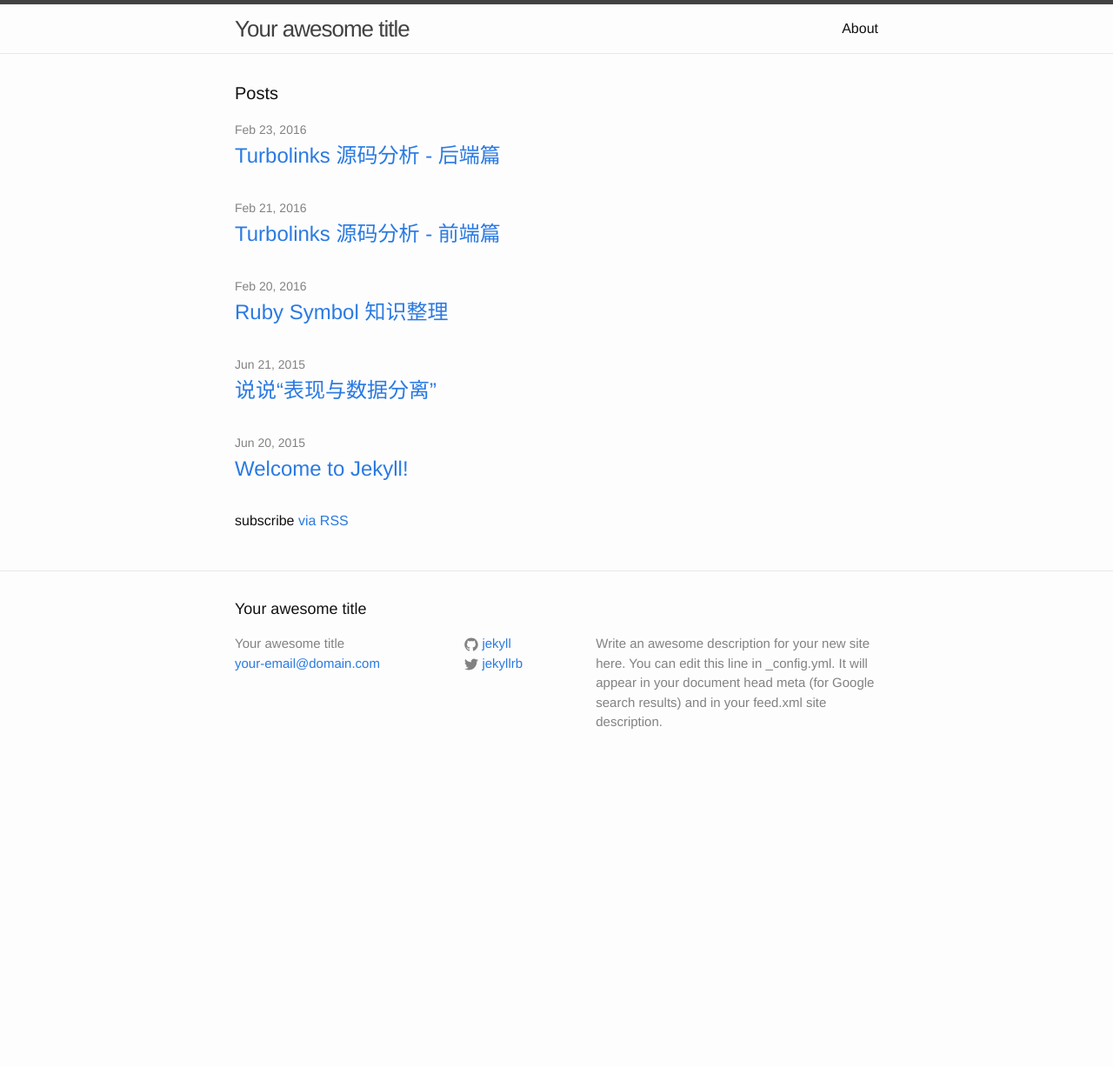
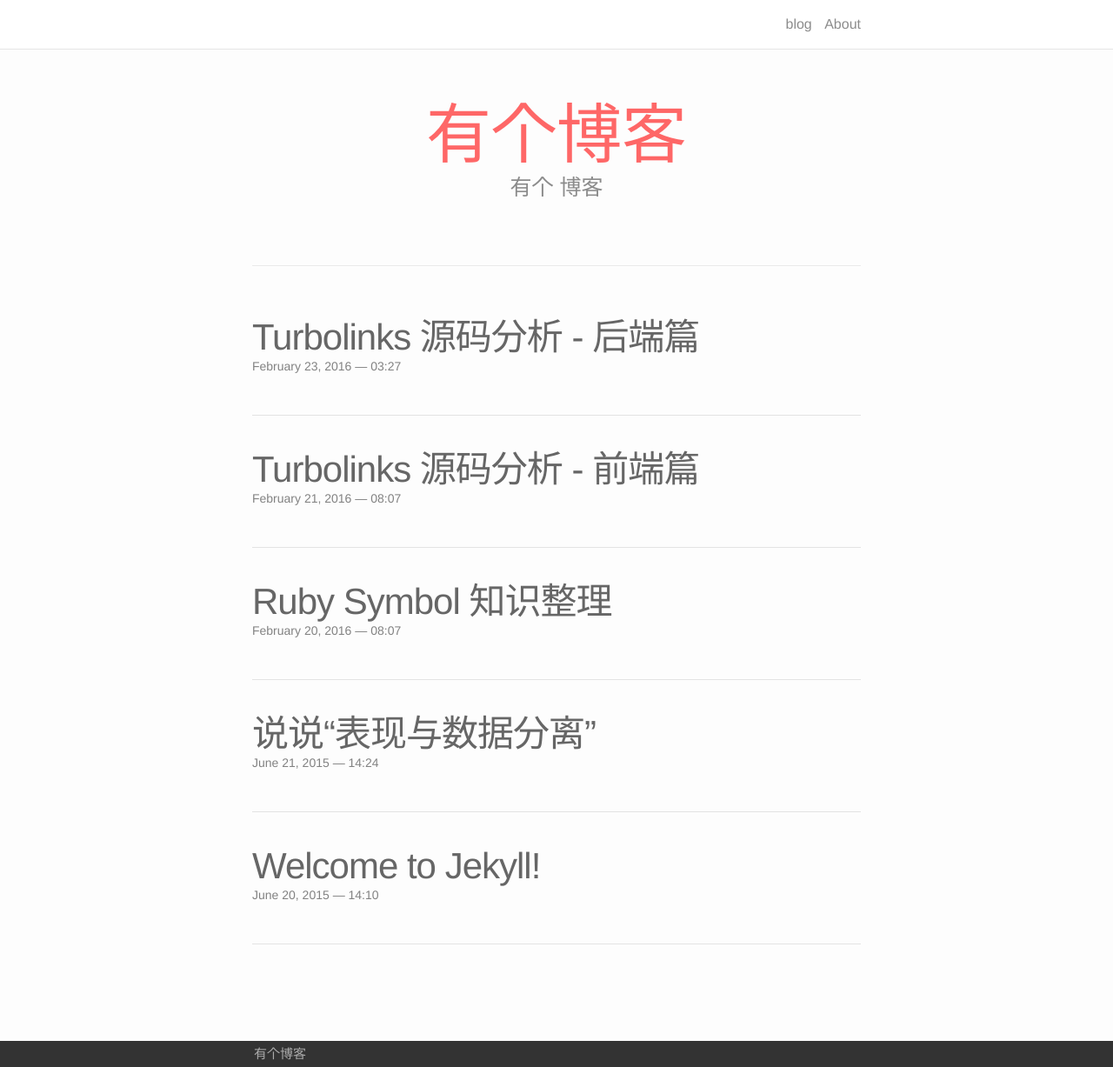
Before and after one commit to afghl/afghl.github.io, a Jekyll site: the page built from index.html, in a window 1280 px wide and 1227 px high. Shown: the whole window at 87% size. Built offline with Jekyll 4.4.1, drawn with Linux system fonts in a browser that asks for light colours.

Commit message:
basic layout

```diff
--- a/_config.yml
+++ b/_config.yml
@@ -6,7 +6,7 @@
 # 'jekyll serve'. If you change this file, please restart the server process.
 
 # Site settings
-title: Your awesome title
+title: 有个博客
 email: your-email@domain.com
 description: > # this means to ignore newlines until "baseurl:"
   Write an awesome description for your new site here. You can edit this
--- a/_includes/header.html
+++ b/_includes/header.html
@@ -2,23 +2,18 @@
 
   <div class="wrapper">
 
-    <a class="site-title" href="{{ site.baseurl }}/">{{ site.title }}</a>
-
     <nav class="site-nav">
-      <a href="#" class="menu-icon">
-        <svg viewBox="0 0 18 15">
-          <path fill="#424242" d="M18,1.484c0,0.82-0.665,1.484-1.484,1.484H1.484C0.665,2.969,0,2.304,0,1.484l0,0C0,0.665,0.665,0,1.484,0 h15.031C17.335,0,18,0.665,18,1.484L18,1.484z"/>
-          <path fill="#424242" d="M18,7.516C18,8.335,17.335,9,16.516,9H1.484C0.665,9,0,8.335,0,7.516l0,0c0-0.82,0.665-1.484,1.484-1.484 h15.031C17.335,6.031,18,6.696,18,7.516L18,7.516z"/>
-          <path fill="#424242" d="M18,13.516C18,14.335,17.335,15,16.516,15H1.484C0.665,15,0,14.335,0,13.516l0,0 c0-0.82,0.665-1.484,1.484-1.484h15.031C17.335,12.031,18,12.696,18,13.516L18,13.516z"/>
-        </svg>
-      </a>
 
       <div class="trigger">
-        {% for my_page in site.pages %}
-          {% if my_page.title %}
-          <a class="page-link" href="{{ my_page.url | prepend: site.baseurl }}">{{ my_page.title }}</a>
+        <!-- {{ site.title }} instead of blog -->
+        <a class="page-link" href="{{ site.baseurl }}/">blog</a>
+
+        {% for page in site.pages %}
+          {% if page.title %}
+          <a class="page-link" href="{{ page.url | prepend: site.baseurl }}">{{ page.title }}</a>
           {% endif %}
         {% endfor %}
+
       </div>
     </nav>
 
--- a/_sass/_base.scss
+++ b/_sass/_base.scss
@@ -10,19 +10,49 @@ dl, dd, ol, ul, figure {
 
 
 
+/** Variables **********************************************/
+$base-font-family:              Helvetica, sans-serif;
+$base-line-height:              1.5em;
+$horizontal-spacing-unit:       50px;
+$vertical-spacing-unit:         40px;
+$nav-height:                    56px;
+
+/* portfolio tinkering */
+$img_spacing: 5px;
+$img_height: 275px;
+$caption_font_size: 12px;
+$caption_color: #aaa;
+
+/* COLORS  */
+$red:  #FF3636;
+$orange: #F29105;
+$blue: #2698BA;
+$green: #11D68B;
+$lime_green: #B7D12A;
+$purple: #B509AC;
+
+
+$grey-color-dark: #333;   /* footer */
+$grey-color-light: #ddd;  /* navigation bar border */
+$text-color:     #666;
+
+/* Set theme color *************************/
+$theme-color:   $red;
+
+
+/************************************************************/
+
 /**
  * Basic styling
  */
 body {
-    font: $base-font-weight #{$base-font-size}/#{$base-line-height} $base-font-family;
+    font-family: $base-font-family;
+    font-size: $base-font-size;
+    line-height: $base-line-height;
+    font-weight: 100;
     color: $text-color;
     background-color: $background-color;
     -webkit-text-size-adjust: 100%;
-    -webkit-font-feature-settings: "kern" 1;
-    -moz-font-feature-settings: "kern" 1;
-    -o-font-feature-settings: "kern" 1;
-    font-feature-settings: "kern" 1;
-    font-kerning: normal;
 }
 
 
@@ -30,23 +60,25 @@ body {
 /**
  * Set `margin-bottom` to maintain vertical rhythm
  */
-h1, h2, h3, h4, h5, h6,
 p, blockquote, pre,
 ul, ol, dl, figure,
 %vertical-rhythm {
-    margin-bottom: $spacing-unit / 2;
+    margin-bottom: $vertical-spacing-unit / 2;
+}
+
+.alignright {
+    float: right;
 }
 
 
+hr{
+    /* Inset, by Dan Eden */
+    border: 0;
+    height: 0;
+    border-top: 1px solid rgba(0, 0, 0, 0.1);
+    border-bottom: 1px solid rgba(255, 255, 255, 0.3);
 
-/**
- * Images
- */
-img {
-    max-width: 100%;
-    vertical-align: middle;
 }
-
 
 
 /**
@@ -66,7 +98,7 @@ figcaption {
  * Lists
  */
 ul, ol {
-    margin-left: $spacing-unit;
+    margin-left: $horizontal-spacing-unit;
 }
 
 li {
@@ -82,25 +114,33 @@ li {
  * Headings
  */
 h1, h2, h3, h4, h5, h6 {
-    font-weight: $base-font-weight;
+    font-weight: 100;
 }
-
 
 
 /**
  * Links
  */
 a {
-    color: $brand-color;
+    color: $text-color;
     text-decoration: none;
-
+    /*
     &:visited {
         color: darken($brand-color, 15%);
     }
+    */
+    &:hover {
+        color: $theme-color;
+        text-decoration: none;
+    }
+}
+
+article a {
+    color: $theme-color;
+    font-weight: 100;
 
     &:hover {
-        color: $text-color;
-        text-decoration: underline;
+        text-decoration: none;
     }
 }
 
@@ -110,11 +150,10 @@ a {
  * Blockquotes
  */
 blockquote {
-    color: $grey-color;
-    border-left: 4px solid $grey-color-light;
-    padding-left: $spacing-unit / 2;
+    color: $text-color;
+    border-left: 10px solid $grey-color-light;
+    padding-left: $horizontal-spacing-unit / 2;
     font-size: 18px;
-    letter-spacing: -1px;
     font-style: italic;
 
     > :last-child {
@@ -130,9 +169,8 @@ blockquote {
 pre,
 code {
     font-size: 15px;
-    border: 1px solid $grey-color-light;
     border-radius: 3px;
-    background-color: #eef;
+    background-color: $grey-color-light;
 }
 
 code {
@@ -141,7 +179,7 @@ code {
 
 pre {
     padding: 8px 12px;
-    overflow-x: auto;
+    overflow-x: scroll;
 
     > code {
         border: 0;
@@ -155,52 +193,33 @@ pre {
 /**
  * Wrapper
  */
+
 .wrapper {
-    max-width: -webkit-calc(#{$content-width} - (#{$spacing-unit} * 2));
-    max-width:         calc(#{$content-width} - (#{$spacing-unit} * 2));
+    max-width: -webkit-calc(800px - (#{$horizontal-spacing-unit} * 2));
+    max-width:         calc(800px - (#{$horizontal-spacing-unit} * 2));
     margin-right: auto;
     margin-left: auto;
-    padding-right: $spacing-unit;
-    padding-left: $spacing-unit;
+    padding-right: $horizontal-spacing-unit;
+    padding-left: $horizontal-spacing-unit;
     @extend %clearfix;
 
     @include media-query($on-laptop) {
-        max-width: -webkit-calc(#{$content-width} - (#{$spacing-unit}));
-        max-width:         calc(#{$content-width} - (#{$spacing-unit}));
+        max-width: -webkit-calc(800px - (#{$horizontal-spacing-unit}));
+        max-width:         calc(800px - (#{$horizontal-spacing-unit}));
         padding-right: $spacing-unit / 2;
         padding-left: $spacing-unit / 2;
     }
 }
 
 
-
 /**
  * Clearfix
  */
 %clearfix {
-
+    &:before,
     &:after {
         content: "";
         display: table;
         clear: both;
     }
 }
-
-
-
-/**
- * Icons
- */
-.icon {
-
-    > svg {
-        display: inline-block;
-        width: 16px;
-        height: 16px;
-        vertical-align: middle;
-
-        path {
-            fill: $grey-color;
-        }
-    }
-}
--- a/_sass/_layout.scss
+++ b/_sass/_layout.scss
@@ -1,242 +1,276 @@
+
 /**
- * Site header
+ * Site header   **********************************************************
  */
 .site-header {
-    border-top: 5px solid $grey-color-dark;
 border-bottom: 1px solid $grey-color-light;
-    min-height: 56px;
-
-    // Positioning context for the mobile navigation icon
-    position: relative;
+background-color: #fff;
+opacity: 0.75;
+position:fixed;
+left:0px;
+top:0px;
+height:56px;
+width:100%;
+z-index: 50;
 }
 
 .site-title {
-    font-size: 26px;
-    font-weight: 300;
-    line-height: 56px;
+font-size: 20px;
+line-height: $nav-height;
 letter-spacing: -1px;
 margin-bottom: 0;
-    float: left;
-
-    &,
-    &:visited {
-        color: $grey-color-dark;
+&:hover {
+text-decoration: none;
+color: $theme-color;
     }
 }
-
 .site-nav {
 float: right;
-    line-height: 56px;
-
-    .menu-icon {
-        display: none;
-    }
-
-    .page-link {
-        color: $text-color;
+line-height: $nav-height;
+.page-link{
 line-height: $base-line-height;
-
-        // Gaps between nav items, but not on the last one
-        &:not(:last-child) {
-            margin-right: 20px;
+        // Gaps between nav items, but not on the first one
+&:not(:first-child) {
+margin-left: 10px;
         }
     }
-
 @include media-query($on-palm) {
-        position: absolute;
-        top: 9px;
-        right: $spacing-unit / 2;
-        background-color: $background-color;
-        border: 1px solid $grey-color-light;
-        border-radius: 5px;
+position: fixed;
+top: 0px;
+right: 10px;
 text-align: right;
-
-        .menu-icon {
+&:hover .trigger {
 display: block;
-            float: right;
-            width: 36px;
-            height: 26px;
-            line-height: 0;
-            padding-top: 10px;
-            text-align: center;
-
-            > svg {
-                width: 18px;
-                height: 15px;
-
-                path {
-                    fill: $grey-color-dark;
+padding-bottom: 5px;
+        }
+.page-link {
+display: line;
         }
     }
 }
 
-        .trigger {
-            clear: both;
-            display: none;
+.header-bar{
+    left: 0px;
+    top: 0px;
+    position: relative;
+    font-size: 20px;
+    display: block;
+    opacity: 0.75;
+    width: 100%;
+    text-align: center;
+    padding-top: 25px;
+    line-height: 3em;
+    z-index: 25;
+    h1{
+        color: $theme-color;
+        font-size:75px;
     }
-
-        &:hover .trigger {
-            display: block;
-            padding-bottom: 5px;
-        }
-
-        .page-link {
-            display: block;
-            padding: 5px 10px;
-
-            &:not(:last-child) {
-                margin-right: 0;
-            }
-            margin-left: 20px;
-        }
+    h2{
+        font-size:25px;
     }
 }
 
-
-
 /**
- * Site footer
+ * Site footer  **********************************************************
  */
 .site-footer {
-    border-top: 1px solid $grey-color-light;
-    padding: $spacing-unit 0;
+border-top: 1px solid $grey-color-dark;
+font-size: 10px;
+background-color: $grey-color-dark;
+padding: 2px;
+color: #aaa;
+position:fixed;
+left:0px;
+bottom:0px;
+height:25px;
+width:100%;
 }
-
-.footer-heading {
-    font-size: 18px;
-    margin-bottom: $spacing-unit / 2;
+/**
+ * Pagination   **********************************************************
+ */
+.pagination{
+max-width: -webkit-calc(800px - (#{$horizontal-spacing-unit} * 2));
+text-align: center;
+width: 100%;
+position: fixed;
+bottom: 50px;
 }
-
-.contact-list,
-.social-media-list {
-    list-style: none;
-    margin-left: 0;
-}
-
-.footer-col-wrapper {
-    font-size: 15px;
-    color: $grey-color;
-    margin-left: -$spacing-unit / 2;
-    @extend %clearfix;
-}
-
-.footer-col {
-    float: left;
-    margin-bottom: $spacing-unit / 2;
-    padding-left: $spacing-unit / 2;
-}
-
-.footer-col-1 {
-    width: -webkit-calc(35% - (#{$spacing-unit} / 2));
-    width:         calc(35% - (#{$spacing-unit} / 2));
-}
-
-.footer-col-2 {
-    width: -webkit-calc(20% - (#{$spacing-unit} / 2));
-    width:         calc(20% - (#{$spacing-unit} / 2));
-}
-
-.footer-col-3 {
-    width: -webkit-calc(45% - (#{$spacing-unit} / 2));
-    width:         calc(45% - (#{$spacing-unit} / 2));
-}
-
-@include media-query($on-laptop) {
-    .footer-col-1,
-    .footer-col-2 {
-        width: -webkit-calc(50% - (#{$spacing-unit} / 2));
-        width:         calc(50% - (#{$spacing-unit} / 2));
-    }
-
-    .footer-col-3 {
-        width: -webkit-calc(100% - (#{$spacing-unit} / 2));
-        width:         calc(100% - (#{$spacing-unit} / 2));
+.paginationicon {
+font-size: 50px;
+a {
+color: $theme-color;
     }
 }
-
-@include media-query($on-palm) {
-    .footer-col {
-        float: none;
-        width: -webkit-calc(100% - (#{$spacing-unit} / 2));
-        width:         calc(100% - (#{$spacing-unit} / 2));
-    }
-}
-
-
-
 /**
- * Page content
+ * Page content   **********************************************************
  */
 .page-content {
-    padding: $spacing-unit 0;
+padding: 100px 0; /* VERTICAL PADDING FOR TITLE ON EVERY PAGE */
 }
-
 .page-heading {
 font-size: 20px;
 }
-
 .post-list {
-    margin-left: 0;
+margin: 0px 0;
 list-style: none;
-
     > li {
-        margin-bottom: $spacing-unit;
+margin-bottom: $vertical-spacing-unit;
     }
 }
-
-.post-meta {
-    font-size: $small-font-size;
-    color: $grey-color;
+.contacticon {
+font-size: 60px;
+display:block;
+margin: 10px;
 }
-
-.post-link {
-    display: block;
-    font-size: 24px;
+.center{
+text-align: center;
 }
-
-
-
 /**
- * Posts
+ * Posts  **********************************************************
  */
 .post-header {
-    margin-bottom: $spacing-unit;
+margin-bottom: $vertical-spacing-unit;
 }
-
 .post-title {
 font-size: 42px;
 letter-spacing: -1px;
 line-height: 1;
-
 @include media-query($on-laptop) {
 font-size: 36px;
     }
 }
-
 .post-content {
-    margin-bottom: $spacing-unit;
-
 h2 {
-        font-size: 32px;
-
+font-size: 42px;
 @include media-query($on-laptop) {
 font-size: 28px;
         }
     }
-
 h3 {
-        font-size: 26px;
-
+font-size: 30px;
 @include media-query($on-laptop) {
 font-size: 22px;
         }
     }
-
 h4 {
 font-size: 20px;
-
 @include media-query($on-laptop) {
 font-size: 18px;
         }
     }
 }
+.post-meta {
+font-size: $small-font-size;
+color: $grey-color;
+margin-bottom: 0px;
+}
+.post-link {
+display: block;
+font-size: 42px;
+}
+
+/** Poem formatting ********************************************/
+.poem-title {
+font-size: 24px;
+letter-spacing: -1px;
+line-height: 1;
+@include media-query($on-laptop) {
+font-size: 16px;
+    }
+}
+
+
+/**
+ * Portfolio grid **********************************************************
+*/
+// Nicolas Gallagher's micro clearfix hack
+// http://nicolasgallagher.com/micro-clearfix-hack/
+.clearfix:before,
+.clearfix:after {
+content: " ";
+display: table;
+}
+.clearfix:after {
+clear: both;
+}
+.project {
+width: 33.33%;
+height: 250px;
+float: left;
+vertical-align: middle;
+box-sizing: border-box;
+padding: 10px;
+}
+.thumbnail{
+width: 100%;
+height: 230px;
+overflow: hidden;
+}
+.thumbnail img{
+width: 500px;
+height: auto;
+position: relative;
+left: -25%;
+top: -5%;
+}
+.thumbnail a{
+float: left;
+position: relative;
+width: 100%;
+height: 230px;
+}
+.thumbnail a span {
+display: none;
+position: absolute;
+top: 0;
+left: 0;
+bottom: 0;
+right: 0;
+background: rgba(0,0,0,0.4);
+color: $grey-color-light;
+padding: 40px;
+text-align: center;
+}
+.thumbnail a:hover span {
+display: block;
+}
+/**
+ * Portfolio pages **********************************************************
+*/
+.blankbox{
+background: $theme-color;
+}
+.img_row{
+height: $img_height;
+width: 100%;
+overflow: hidden;
+box-sizing:border-box;
+padding: $img_spacing;
+}
+.col{
+width: 100%;
+height: 100%;
+float: left;
+object-fit: cover;
+box-sizing:border-box;
+padding: $img_spacing;
+}
+.right{
+float: right;
+}
+.one {
+width:33.33%;
+}
+.two {
+width: 66.66%;
+}
+.three{
+width: 100%;
+}
+.caption{
+height: 100%;
+color: $caption_color;
+text-align: center;
+vertical-align: middle;
+font-size: $caption_font_size;
+}
--- a/_sass/_syntax-highlighting.scss
+++ b/_sass/_syntax-highlighting.scss
@@ -2,12 +2,8 @@
  * Syntax highlighting styles
  */
 .highlight {
-    background: #fff;
+    background: #ddd;
     @extend %vertical-rhythm;
-
-    .highlighter-rouge & {
-      background: #eef;
-    }
 
     .c     { color: #998; font-style: italic } // Comment
     .err   { color: #a61717; background-color: #e3d2d2 } // Error
--- a/index.html
+++ b/index.html
@@ -2,22 +2,23 @@
 layout: default
 ---
 
-<div class="home">
+<div class="header-bar">
+  <h1>有个博客</h1>
+  <h2>有个 博客</h2>
+  <br/>
+  <hr>
+  <br/>
+</div>
 
-  <h1 class="page-heading">Posts</h1>
 
-  <ul class="post-list">
+<ul class="post-list">
     {% for post in site.posts %}
       <li>
-        <span class="post-meta">{{ post.date | date: "%b %-d, %Y" }}</span>
-
-        <h2>
-          <a class="post-link" href="{{ post.url | prepend: site.baseurl }}">{{ post.title }}</a>
-        </h2>
+        <h2><a class="post-title" href="{{ post.url | prepend: site.baseurl }}">{{ post.title }}</a></h2>
+        <p class="post-meta">{{ post.date | date: '%B %-d, %Y — %H:%M' }}</p>
+        <p>{{ post.description }}</p>
+        <br/>
+        <hr/>
       </li>
     {% endfor %}
-  </ul>
-
-  <p class="rss-subscribe">subscribe <a href="{{ "/feed.xml" | prepend: site.baseurl }}">via RSS</a></p>
-
-</div>
+</ul>
```
Lines whose indentation alone changed are shown as unchanged.
